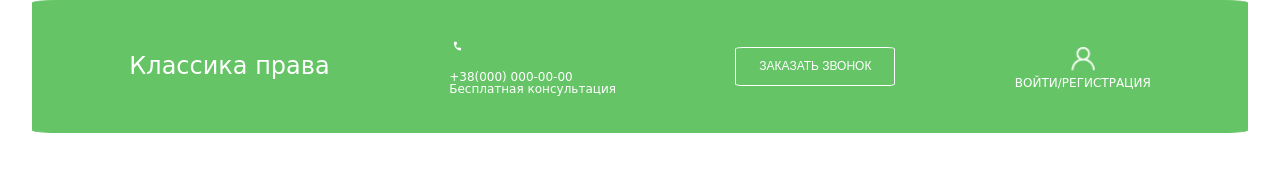
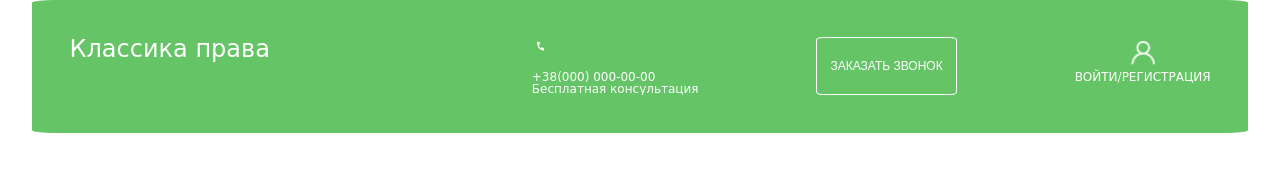
Before and after one commit to ASpudka/Green-Site, a plain HTML site: page index.html in a window 1280 px wide. Drawn offline with Linux system fonts and the light colour scheme; a web font is replaced by a local one.

Commit message:
Hiden contact-info-header

```diff
--- a/assets/css/header.css
+++ b/assets/css/header.css
@@ -1,8 +1,6 @@
-
 .container{
-   display: flex;
-  justify-content: space-around;
-  align-items: center;
+  display: flex;
+   /* align-items: left; */
 
   padding: 3%;
   border: 1px solid var(--main-color);
@@ -12,11 +10,22 @@
   color: var(--head-color);
 }
 .main-header{
+  flex-grow: 0.5;
   font-size: 2rem;
 }
-.head-phone{
- display: inline-block;
+.contact-info-header{
+  display: inline-flex;
+  justify-content: space-between;
+  flex-grow: 0.5;
+
+  white-space: nowrap;
+  overflow: hidden;
+  text-overflow: ellipsis;
+
+
 }
+
+
 .head-link{
   display: inline-block;
   width: 32px;
@@ -29,9 +38,13 @@
   background-image: url(./../image/icon/phone.png);
 }
 .sing{
- text-align: center;
+  text-align: center;
 }
 .sing-icon{
   background-image: url(./../image/icon/registration.png);
-
 }
+@media screen and (max-width: 768px) {
+  .contact-info-header{
+    display: none;
+  }
+}
--- a/assets/css/style.css
+++ b/assets/css/style.css
@@ -15,4 +15,16 @@ body{
   border: 1px solid var(--head-color);
   border-radius: 5%;
   background-color: #00000000;
+  color: inherit;
 }
+@media screen and (min-width: 1024px){
+  :root{
+    font-size: 12px;
+  }
+}
+
+@media screen and (min-width: 1336px){
+  :root{
+    font-size: 16px;
+  }
+}
--- a/index.html
+++ b/index.html
@@ -16,12 +16,14 @@
   <header>
     <div class="container">
 <h1 class=" main-header"> Классика права</h1>
+<section class="contact-info-header">
 <div class="head-phone">
 <a href="" class="head-link  phone"> </a> <div><p>+38(000) 000-00-00</p> <p>Бесплатная консультация</p></div></div>
 <button class="btn">ЗАКАЗАТЬ ЗВОНОК</button>
 <div class="sing"><a href=""class="head-link sing-icon"></a><p>ВОЙТИ/РЕГИСТРАЦИЯ</p></div>
 
 </div>
-  </header>
+</section>
+</header>
 </body>
 </html>
```
